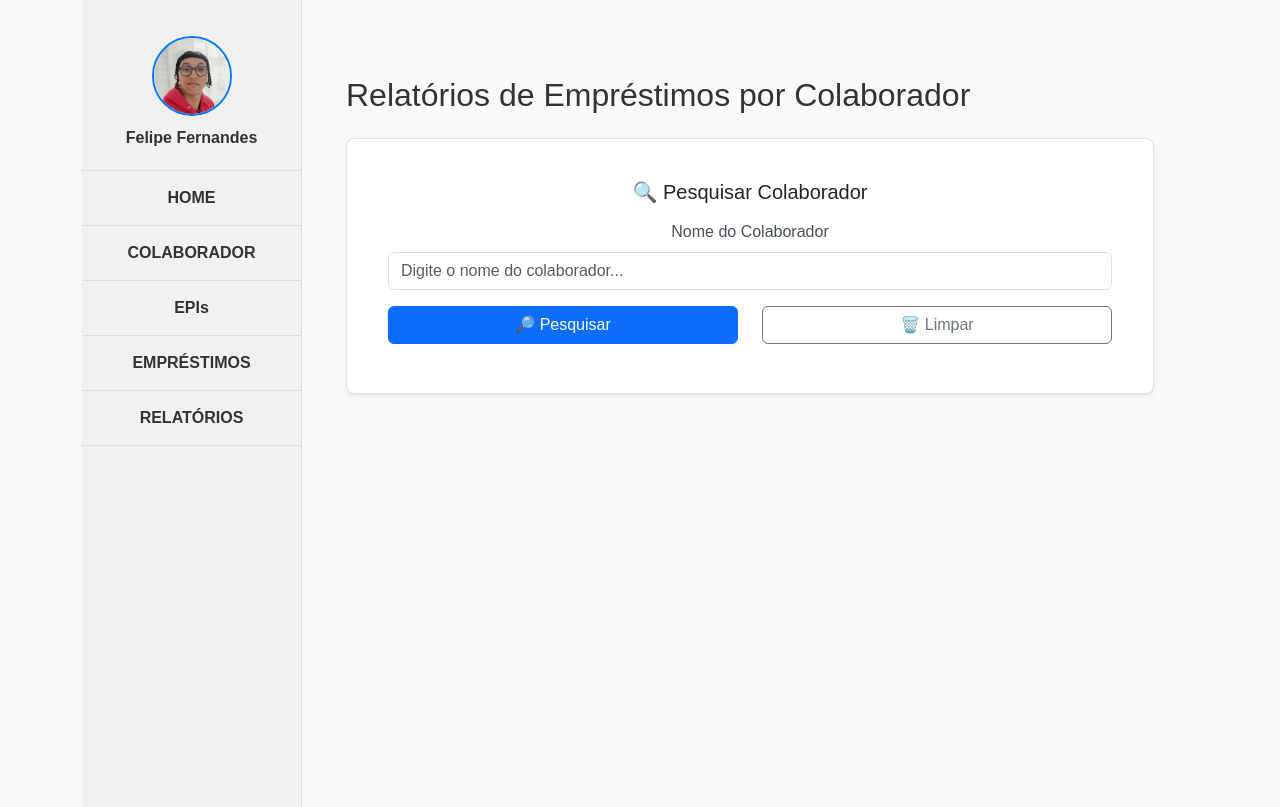
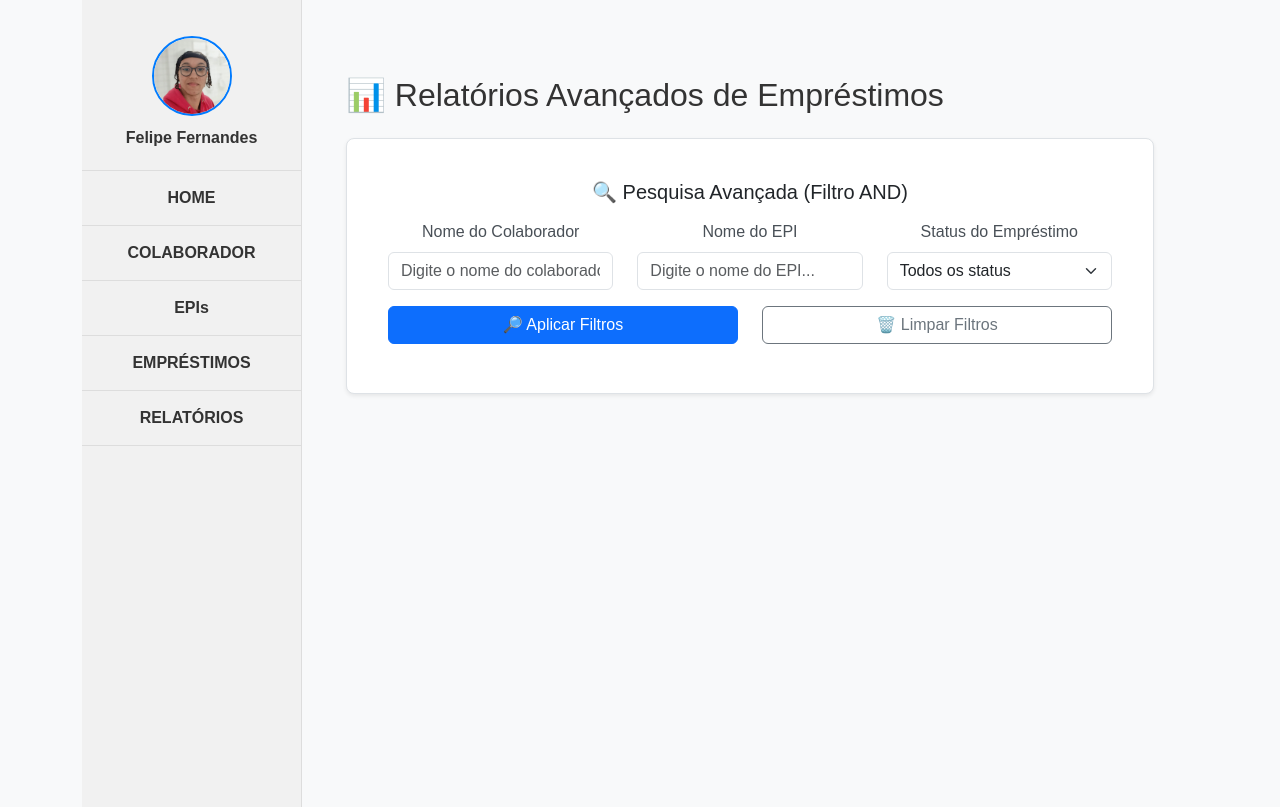
Before and after one commit to FelipeFernandesRib/gestao_epi, a Django app: page /emprestimos/relatorios/ in a window 1280 px wide. Shown: the part 88-895 px from the top of the page. Run offline with Django 5.2, Linux system fonts and the light colour scheme; tables that the repository leaves empty hold one stand-in row (values such as "Sample post").

Commit message:
Expande relatórios de empréstimos com filtros avançados

```diff
--- a/amb_vir/gestao_epi/emprestimos/templates/emprestimos/relatorios.html
+++ b/amb_vir/gestao_epi/emprestimos/templates/emprestimos/relatorios.html
@@ -3,33 +3,53 @@
 
 {% block content %}
 <div class="container relatorios mt-4">
-    <h2 class="mb-4">Relatórios de Empréstimos por Colaborador</h2>
+    <h2 class="mb-4">📊 Relatórios Avançados de Empréstimos</h2>
 
-    <!-- Card de Pesquisa VERTICAL -->
+    <!-- Card de Pesquisa AVANÇADA -->
     <div class="card shadow-sm mb-4">
         <div class="card-body">
-            <h5 class="card-title mb-3">🔍 Pesquisar Colaborador</h5>
+            <h5 class="card-title mb-3">🔍 Pesquisa Avançada (Filtro AND)</h5>
 
-            <!-- Formulário VERTICAL -->
+            <!-- Formulário com múltiplos filtros -->
             <form method="get">
                 <div class="row">
-                    <div class="col-12 mb-3">
+                    <div class="col-md-4 mb-3">
                         <label for="colaboradorInput" class="form-label">Nome do Colaborador</label>
                         <input type="text" class="form-control" id="colaboradorInput"
                                name="colaborador" placeholder="Digite o nome do colaborador..."
                                value="{{ colaborador_pesquisa }}">
+                    </div>
+
+                    <div class="col-md-4 mb-3">
+                        <label for="epiInput" class="form-label">Nome do EPI</label>
+                        <input type="text" class="form-control" id="epiInput"
+                               name="epi" placeholder="Digite o nome do EPI..."
+                               value="{{ epi_pesquisa }}">
+                    </div>
+
+                    <div class="col-md-4 mb-3">
+                        <label for="statusSelect" class="form-label">Status do Empréstimo</label>
+                        <select class="form-select" id="statusSelect" name="status">
+                            <option value="">Todos os status</option>
+                            {% for value, label in status_choices %}
+                            <option value="{{ value }}"
+                                {% if status_pesquisa == value %}selected{% endif %}>
+                                {{ label }}
+                            </option>
+                            {% endfor %}
+                        </select>
                     </div>
                 </div>
 
                 <div class="row">
                     <div class="col-md-6 mb-2">
                         <button type="submit" class="btn btn-primary w-100">
-                            🔎 Pesquisar
+                            🔎 Aplicar Filtros
                         </button>
                     </div>
                     <div class="col-md-6">
                         <a href="{% url 'relatorios_emprestimos' %}" class="btn btn-outline-secondary w-100">
-                            🗑️ Limpar
+                            🗑️ Limpar Filtros
                         </a>
                     </div>
                 </div>
@@ -38,27 +58,34 @@
     </div>
 
     <!-- Resultados -->
-    {% if colaborador_pesquisa %}
+    {% if colaborador_pesquisa or epi_pesquisa or status_pesquisa %}
     <div class="card shadow-sm">
         <div class="card-header bg-light">
             <h5 class="card-title mb-0">
-                📊 Resultados para: <strong>"{{ colaborador_pesquisa }}"</strong>
+                📋 Resultados dos Filtros
                 <span class="badge bg-primary ms-2">{{ total_emprestimos }} resultado(s)</span>
             </h5>
+            <small class="text-muted">
+                {% if colaborador_pesquisa %}Colaborador: "{{ colaborador_pesquisa }}" {% endif %}
+                {% if epi_pesquisa %}EPI: "{{ epi_pesquisa }}" {% endif %}
+                {% if status_pesquisa %}Status: "{{ status_pesquisa }}" {% endif %}
+            </small>
         </div>
 
         <div class="card-body">
             {% if emprestimos %}
             <div class="table-responsive">
-                <table class="table table-striped">
+                <table class="table table-striped table-hover">
                     <thead class="table-primary">
                         <tr>
                             <th>Colaborador</th>
                             <th>EPI</th>
                             <th class="text-center">Quantidade</th>
                             <th>Data Empréstimo</th>
+                            <th>Data Prevista</th>
                             <th>Data Devolução</th>
                             <th class="text-center">Status</th>
+                            <th class="text-center">Ações</th>
                         </tr>
                     </thead>
                     <tbody>
@@ -68,6 +95,13 @@
                             <td>{{ emprestimo.epi.nome }}</td>
                             <td class="text-center">{{ emprestimo.quantidade }}</td>
                             <td>{{ emprestimo.data_emprestimo|date:"d/m/Y H:i" }}</td>
+                            <td>
+                                {% if emprestimo.data_prevista_devolucao %}
+                                    {{ emprestimo.data_prevista_devolucao|date:"d/m/Y H:i" }}
+                                {% else %}
+                                    <span class="text-muted">-</span>
+                                {% endif %}
+                            </td>
                             <td>
                                 {% if emprestimo.data_devolucao %}
                                     {{ emprestimo.data_devolucao|date:"d/m/Y H:i" }}
@@ -87,14 +121,40 @@
                                     {{ emprestimo.get_status_display }}
                                 </span>
                             </td>
+                            <td class="text-center">
+                                <a href="{% url 'editar_emprestimo' emprestimo.id %}" class="btn btn-sm btn-outline-primary">
+                                    ✏️ Editar
+                                </a>
+                            </td>
                         </tr>
                         {% endfor %}
                     </tbody>
                 </table>
             </div>
+
+            <!-- Resumo dos Filtros -->
+            <div class="mt-3 p-3 bg-light rounded">
+                <h6>📈 Resumo da Pesquisa:</h6>
+                <div class="row">
+                    <div class="col-md-3">
+                        <strong>Total encontrado:</strong> {{ total_emprestimos }}
+                    </div>
+                    <div class="col-md-3">
+                        <strong>Em andamento:</strong> {{ emprestimos|length|add:"0" }}
+                    </div>
+                    <div class="col-md-3">
+                        <strong>Devolvidos:</strong> {{ emprestimos|length|add:"0" }}
+                    </div>
+                    <div class="col-md-3">
+                        <strong>Com observações:</strong> {{ emprestimos|length|add:"0" }}
+                    </div>
+                </div>
+            </div>
+
             {% else %}
-            <div class="alert alert-info">
-                Nenhum empréstimo encontrado para o colaborador "{{ colaborador_pesquisa }}".
+            <div class="alert alert-info text-center">
+                <h5>Nenhum empréstimo encontrado</h5>
+                <p class="mb-0">Tente ajustar os filtros da pesquisa.</p>
             </div>
             {% endif %}
         </div>
@@ -103,16 +163,34 @@
     {% else %}
     <!-- Mensagem inicial quando não há pesquisa -->
     <div class="alert alert-secondary text-center">
-        <h5>Busque por um colaborador</h5>
-        <p class="mb-0">Digite o nome de um colaborador no campo acima para visualizar seus empréstimos.</p>
+        <h5>👋 Bem-vindo aos Relatórios Avançados</h5>
+        <p class="mb-2">Use os filtros acima para pesquisar empréstimos específicos.</p>
+        <p class="mb-0"><strong>Dica:</strong> Você pode combinar múltiplos filtros (AND) para refinar sua busca.</p>
     </div>
     {% endif %}
 </div>
 
 <style>
-/* Garantir que todos os status tenham cores */
-.bg-primary { background-color: #0d6efd !important; }
-.bg-info { background-color: #0dcaf0 !important; }
-.bg-dark { background-color: #212529 !important; }
+.table th {
+    background-color: #0d6efd;
+    color: white;
+    font-weight: 600;
+    padding: 12px;
+}
+
+.table td {
+    padding: 12px;
+    vertical-align: middle;
+}
+
+.badge {
+    font-size: 0.75rem;
+    padding: 0.4rem 0.6rem;
+}
+
+.btn-sm {
+    padding: 0.25rem 0.5rem;
+    font-size: 0.875rem;
+}
 </style>
 {% endblock %}
```
